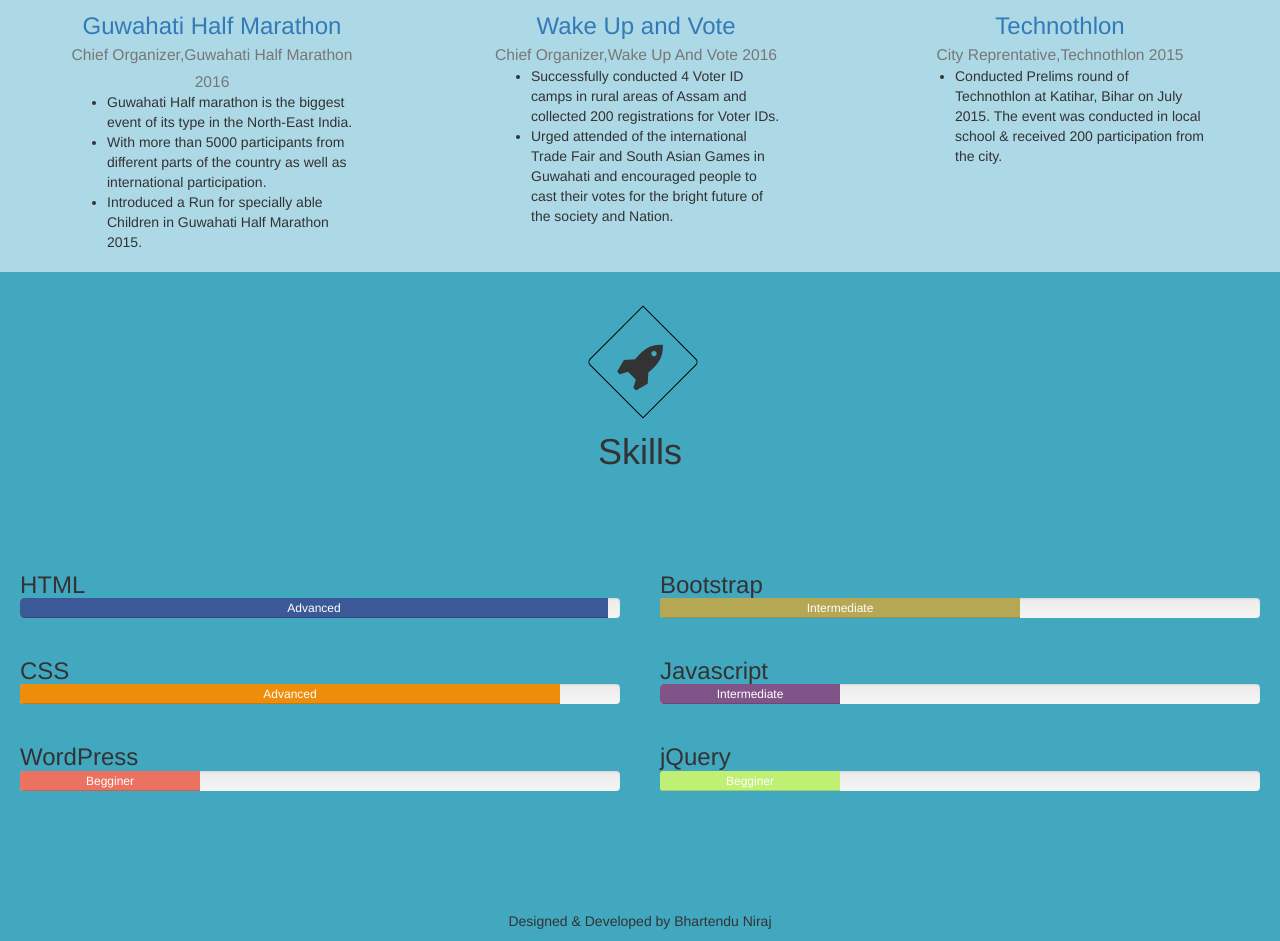
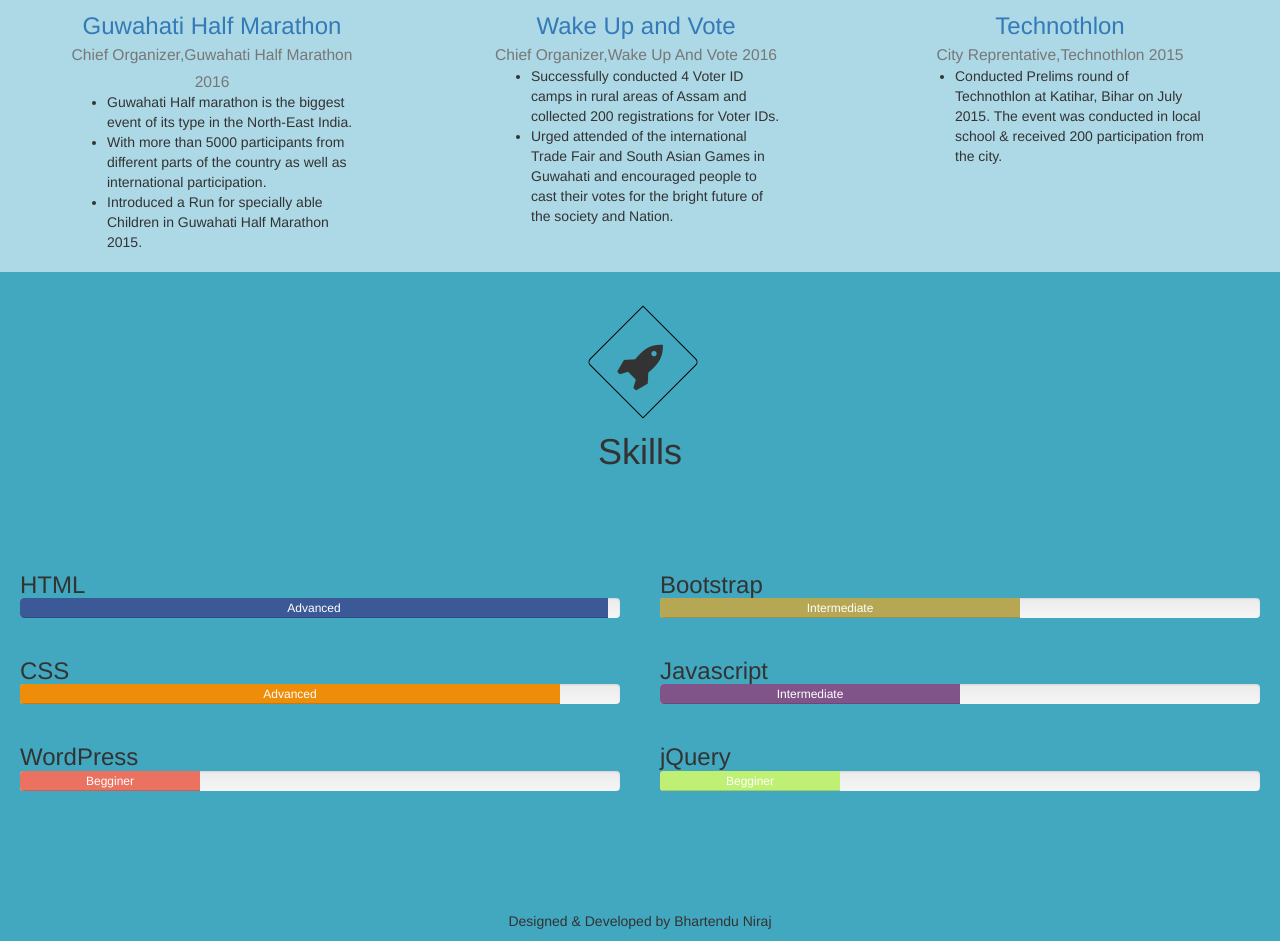
Before and after one commit to NRJ7017/nrj, a plain HTML site: page index.html in a window 1280 px wide. Shown: the part 2492-3433 px from the top of the page. Drawn offline with nearby package versions, Linux system fonts and the light colour scheme.

Commit message:
Update index.html

```diff
--- a/index.html
+++ b/index.html
@@ -250,8 +250,8 @@
                     </div> <br>
                  <h3>Javascript</h3>
                      <div class="progress">
-                        <div class="progress-bar progress-bar4" role="progressbar" aria-valuenow="30" aria-valuemin="0" aria-valuemax="100" style="width:30%">
-                          Intermediate<span class="sr-only">60% Complete</span>
+                        <div class="progress-bar progress-bar4" role="progressbar" aria-valuenow="50" aria-valuemin="0" aria-valuemax="100" style="width:50%">
+                          Intermediate<span class="sr-only">50% Complete</span>
                         </div>
                     </div> <br>
                 <h3>jQuery</h3>
```
